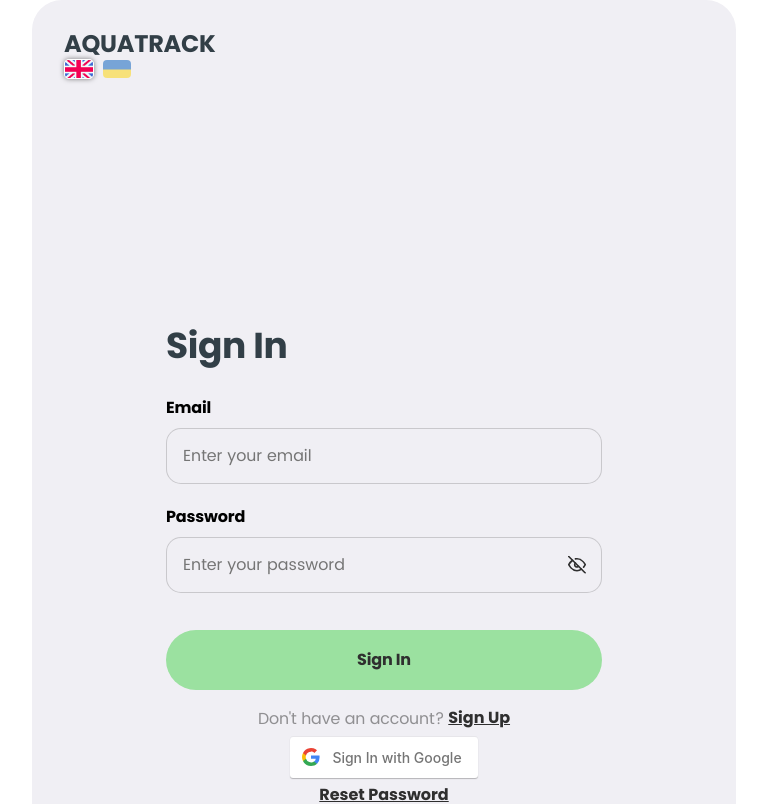
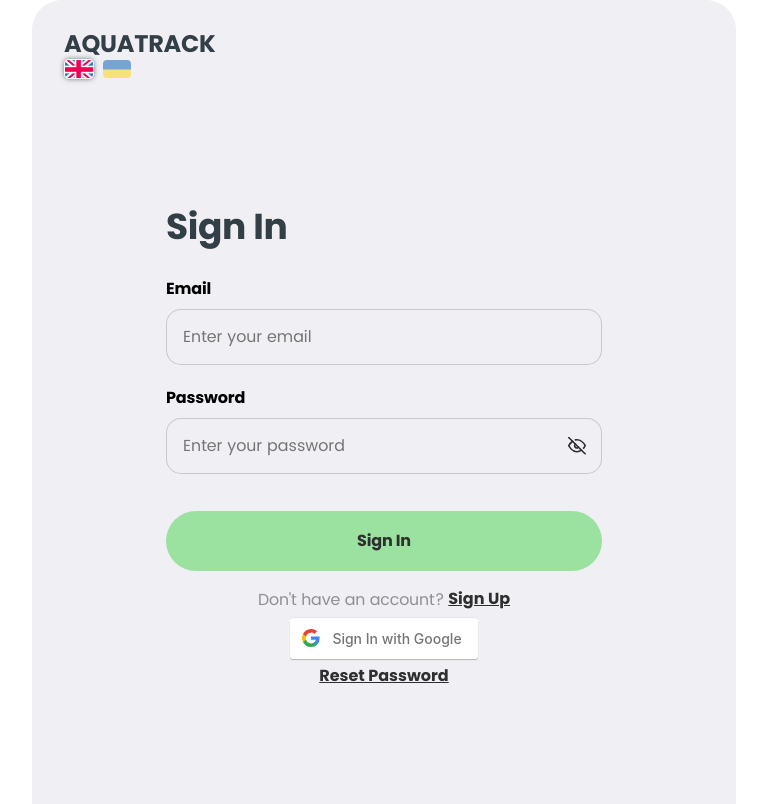
Before and after one commit to Artur-Luniaka/aquacoders, a React (Vite) app: page /signin in a window 1280 px wide. Shown: the top 804 px of the page, without its empty margins (256-1023 px from the left). Built offline with nearby package versions, Linux system fonts and the light colour scheme; no server answers.

Commit message:
fix containers

```diff
--- a/src/components/SignUpForm/SignUpForm.module.css
+++ b/src/components/SignUpForm/SignUpForm.module.css
@@ -2,11 +2,11 @@
   width: 100%;
   max-width: 320px;
   text-align: center;
-  margin: 126px auto 103px;
+  margin: 80px auto;
 
   @media (min-width: 768px) {
     max-width: 436px;
-    margin: 171px auto 195px;
+    margin: 100px auto;
   }
 
   @media (min-width: 1440px) {
--- a/src/components/SigninForm/SignInForm.module.css
+++ b/src/components/SigninForm/SignInForm.module.css
@@ -2,11 +2,11 @@
   width: 100%;
   max-width: 320px;
   text-align: center;
-  margin: 192px auto;
+  margin: 100px auto;
 
   @media (min-width: 768px) {
     max-width: 436px;
-    margin: 249px auto;
+    margin: 130px auto;
   }
 
   @media (min-width: 1440px) {
```
